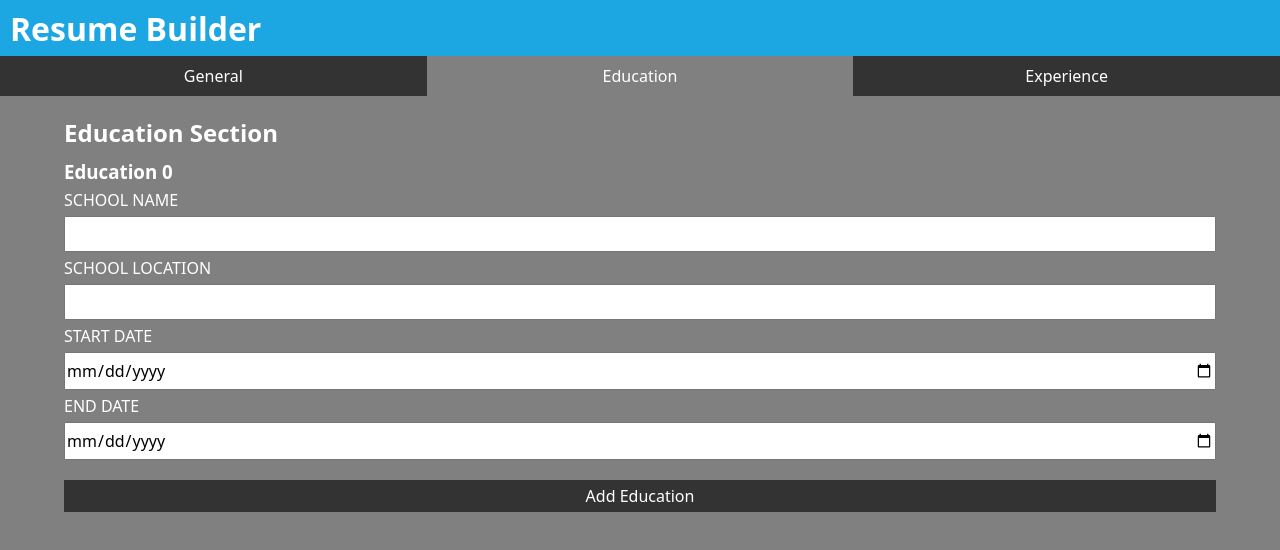
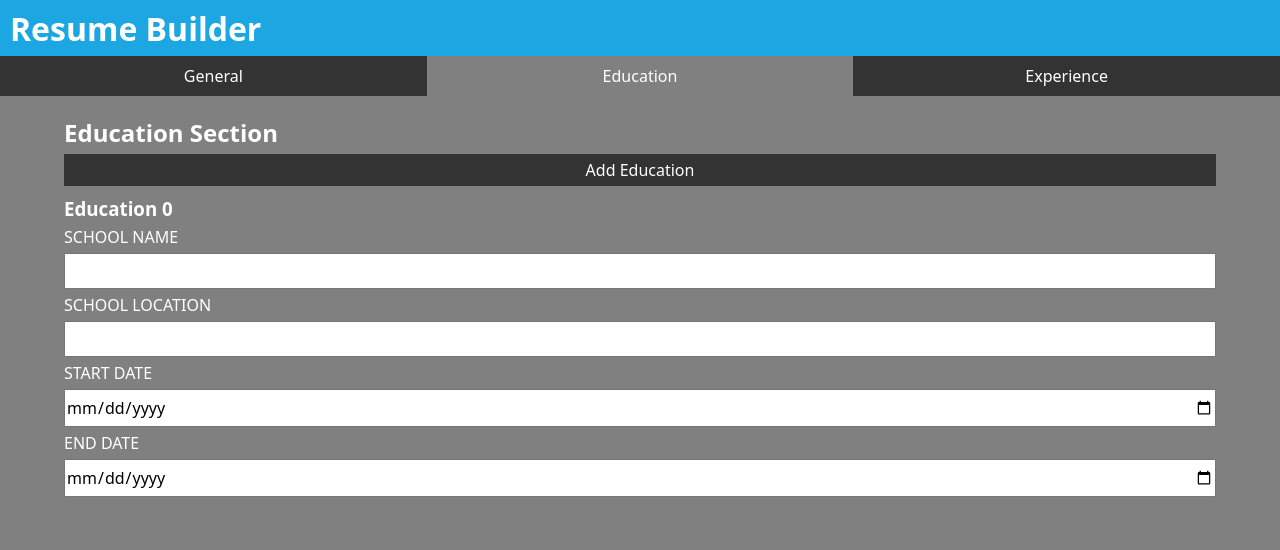
Before and after one commit to ImExtraPolite3/resume-builder, a React (Vite) app: page / in a window 1280 px wide. Both pictures are taken after a click on the button "Education". Shown: the top 550 px of the page. Built offline with nearby package versions, Linux system fonts and the light colour scheme.

Commit message:
fix add buttons

```diff
--- a/src/App.jsx
+++ b/src/App.jsx
@@ -155,7 +155,10 @@ function App() {
             </div>
           </div>
           <div className="education-input" style={{ display: hideEducation }}>
-            <h2>Education Section</h2>
+            <div className="create-more">
+              <h2>Education Section</h2>
+              <button onClick={handleNewEducation}>Add Education</button>
+            </div>
 
             {educationList.map((education, index) => (
               <>
@@ -168,10 +171,12 @@ function App() {
                 </div>
               </>
             ))}
-            <button onClick={handleNewEducation}>Add Education</button>
           </div>
           <div className="experience-input" style={{ display: hideExperience }}>
-            <h2>Experience Section</h2>
+            <div className="create-more">
+              <h2>Experience Section</h2>
+              <button onClick={handleNewExperience}>Add Experience</button>
+            </div>
 
             {experienceList.map((e, index) => {
               return (
@@ -186,7 +191,6 @@ function App() {
                 </>
               );
             })}
-            <button onClick={handleNewExperience}>Add Experience</button>
           </div>
         </div>
         <div className="user-output" style={{ display: 'none' }}>
--- a/src/index.css
+++ b/src/index.css
@@ -45,8 +45,8 @@
   margin: 20px auto;
 }
 
-.user-input > div > input,
-.user-input > div > div > input {
+.user-input > div > div > input,
+.user-input > div > div > div > input {
   padding: 5px 0;
   font-size: 1rem;
 }
@@ -57,18 +57,23 @@
   gap: 10px;
 }
 
-.user-input > div > div {
+.user-input > div > div,
+.user-input > div > div > div {
   display: flex;
   flex-direction: column;
   gap: 5px;
+}
+
+.main-content {
+  position: relative;
+  overflow-y: scroll;
 }
 
 .user-input {
   width: 100%;
 }
 
-.user-input > div > button {
-  margin-top: 10px;
+.user-input > div > div > button {
   padding: 5px;
   border: none;
   cursor: pointer;
@@ -81,3 +86,7 @@
 .user-input > div > button:hover {
   opacity: 0.8;
 }
+
+.create-more {
+  position: sticky;
+}
```
